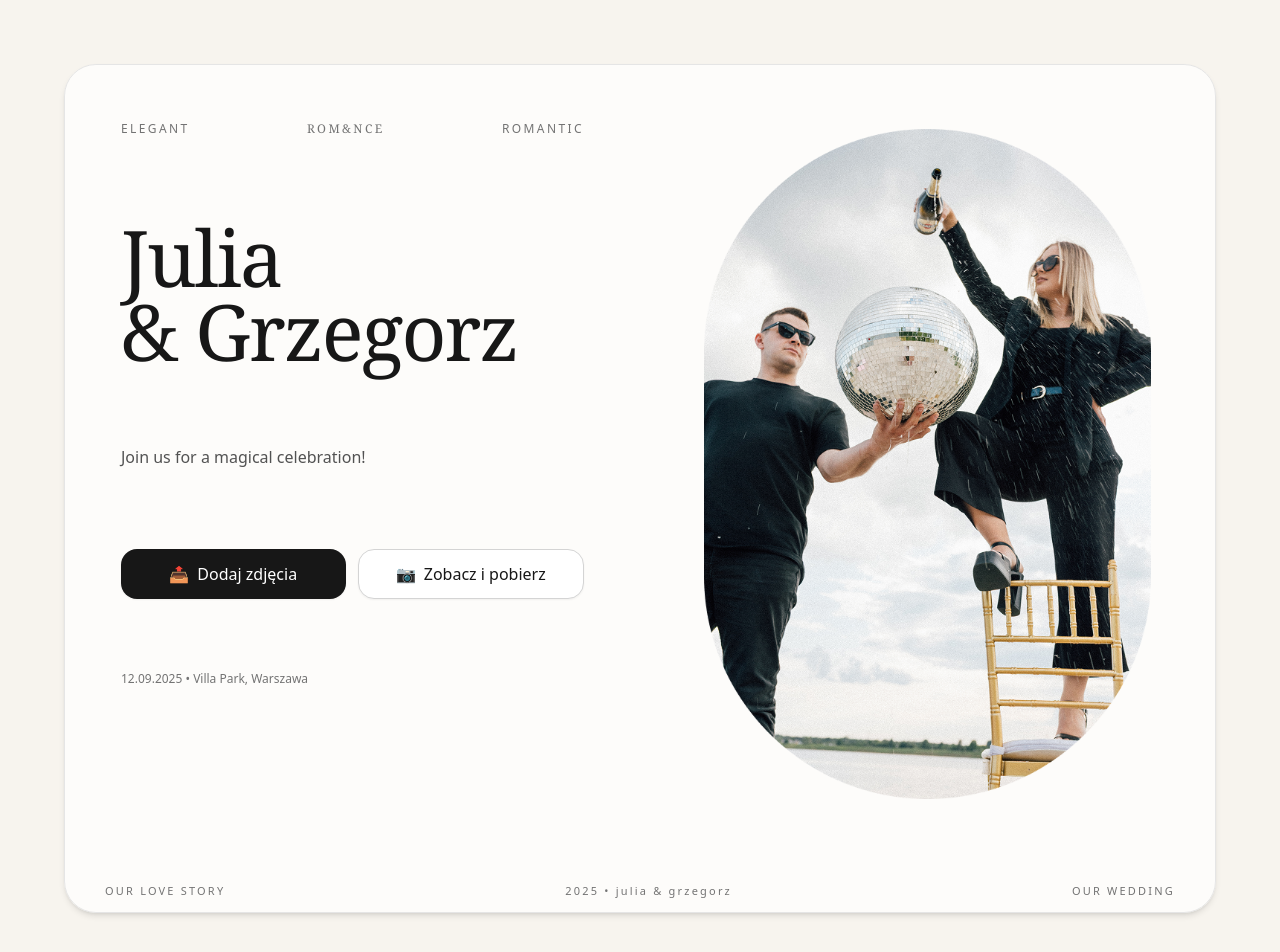
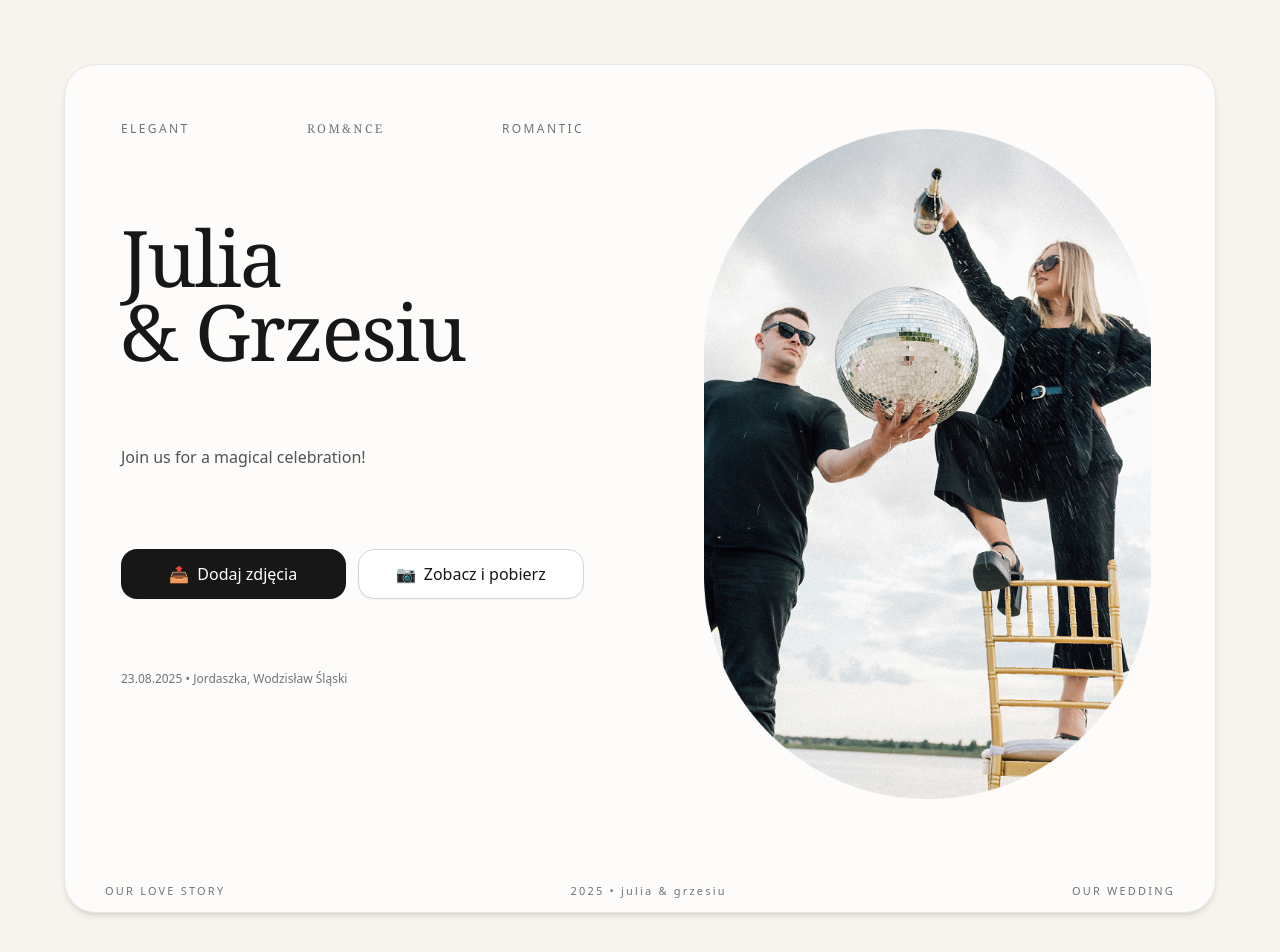
Before and after one commit to Marcin-podgorski93/Julia-Grzesiu, a React (Vite) app: page / in a window 1280 px wide. Shown: the top 952 px of the page. Built offline with nearby package versions, Linux system fonts and the light colour scheme.

Commit message:
update couple details and adjust layout styles

```diff
--- a/src/App.tsx
+++ b/src/App.tsx
@@ -1,8 +1,8 @@
 // ...existing code...
 const CONFIG = {
-  coupleNames: "Julia & Grzegorz",
-  date: "12.09.2025",
-  location: "Villa Park, Warszawa",
+  coupleNames: "Julia & Grzesiu",
+  date: "23.08.2025",
+  location: "Jordaszka, Wodzisław Śląski",
   heroImage:
     "https://images.unsplash.com/photo-1522335789203-aabd1fc54bc9?q=80&w=1600&auto=format&fit=crop",
   uploadUrl: "https://twoj-link-do-uploadu.example.com",
@@ -14,7 +14,7 @@ export default function App() {
   const [first, second] = CONFIG.coupleNames.split("&").map((s) => s.trim());
 
   return (
-    <main className="min-h-screen bg-[#f7f4ee] text-neutral-900">
+    <main className="flex flex-col justify-center min-h-screen bg-[#f7f4ee] text-neutral-900">
       {/* Górna sekcja */}
       <section className="flex justify-center px-4 sm:px-8 lg:px-16 py-10 sm:py-12 lg:py-16">
         <div className="w-full max-w-[100rem] rounded-[2rem] border border-neutral-200 bg-white/70 shadow-md backdrop-blur-sm">
@@ -22,7 +22,7 @@ export default function App() {
             <div className="p-6 sm:p-10 lg:p-14 flex flex-col justify-start gap-14 relative">
               {/* Tylko na mobile: przezroczyste zdjęcie w tle */}
               <img
-                src="/strona2.svg"
+                src="/strona2.png"
                 alt="Para młoda tło"
                 loading="lazy"
                 className="block md:hidden absolute left-1/2 top-1/2 -translate-x-1/2 -translate-y-1/2 w-4/5 opacity-30 pointer-events-none select-none z-0"
@@ -77,7 +77,7 @@ export default function App() {
               </div>
             </div>
           </div>
-          <div className="mt-2 flex items-center justify-between px-6 sm:px-10 py-3 text-[10px] sm:text-[11px] uppercase tracking-[0.2em] text-neutral-500">
+          <div className="mt-2 flex items-center justify-between px-6 sm:px-10 py-3 text-[10px] sm:text-[11px] uppercase tracking-[0.2em] text-neutral-500 text-center">
             <span>Our Love Story</span>
             <span className="lowercase">
               {new Date().getFullYear()} • {CONFIG.coupleNames}
@@ -88,7 +88,7 @@ export default function App() {
       </section>
 
       {/* Dolna sekcja */}
-      <section className="flex justify-center px-4 sm:px-8 lg:px-16 pb-20 -mt-6">
+      {/* <section className="flex justify-center px-4 sm:px-8 lg:px-16 pb-20 -mt-6">
         <div className="w-full max-w-[100rem]">
           <div className="grid grid-cols-1 md:grid-cols-2 gap-5 sm:gap-8 md:gap-12">
             <div className="rounded-[2rem] border border-neutral-200 bg-white shadow-sm p-5 sm:p-7 md:p-8 w-full flex flex-col items-center">
@@ -143,7 +143,7 @@ export default function App() {
             {CONFIG.location}
           </footer>
         </div>
-      </section>
+      </section> */}
     </main>
   );
 }
```
